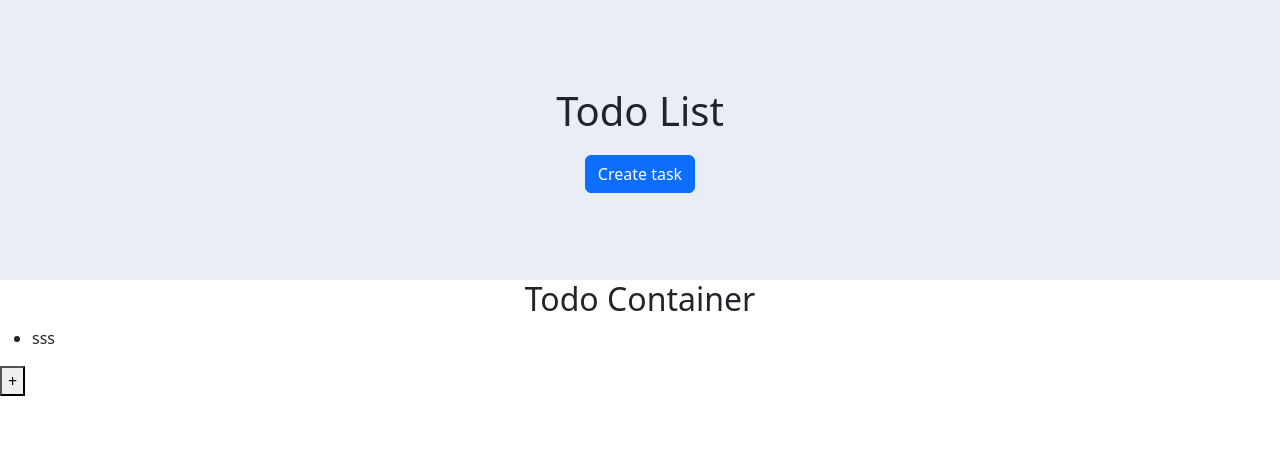
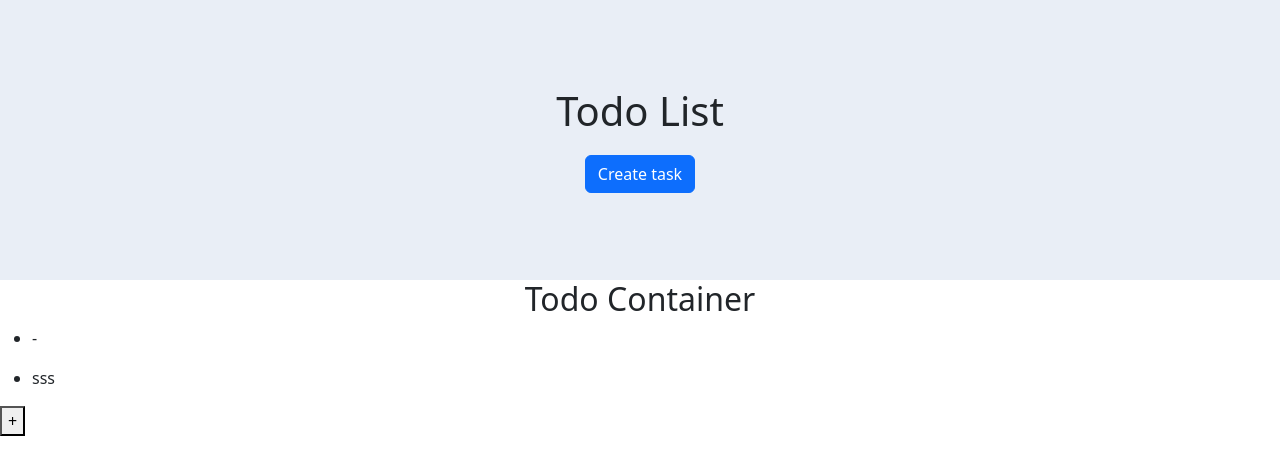
Before and after one commit to Azizbek98/ReactJS-Small-Apps, a React (Create React App) app in the folder todo-app/: page / in a window 1280 px wide. Shown: the top 474 px of the page. Built offline with nearby package versions, Linux system fonts and the light colour scheme.

Commit message:
feat: adding new functionality

```diff
--- a/todo-app/src/components/TodoContainer/TodoContainer.jsx
+++ b/todo-app/src/components/TodoContainer/TodoContainer.jsx
@@ -1,18 +1,18 @@
 import React from "react";
 
 const TodoContainer = ({ task }) => {
-  // console.log(task);
+  console.log(task);
 
   return (
     <section>
       <h2 className="text-center">Todo Container</h2>
-      {/* <ul>
+      <ul>
         {task.map((item) => (
           <li key={item}>
             <strong>{item.title}</strong> - <span>{item.description}</span>
           </li>
         ))}
-      </ul> */}
+      </ul>
     </section>
   );
 };
```
